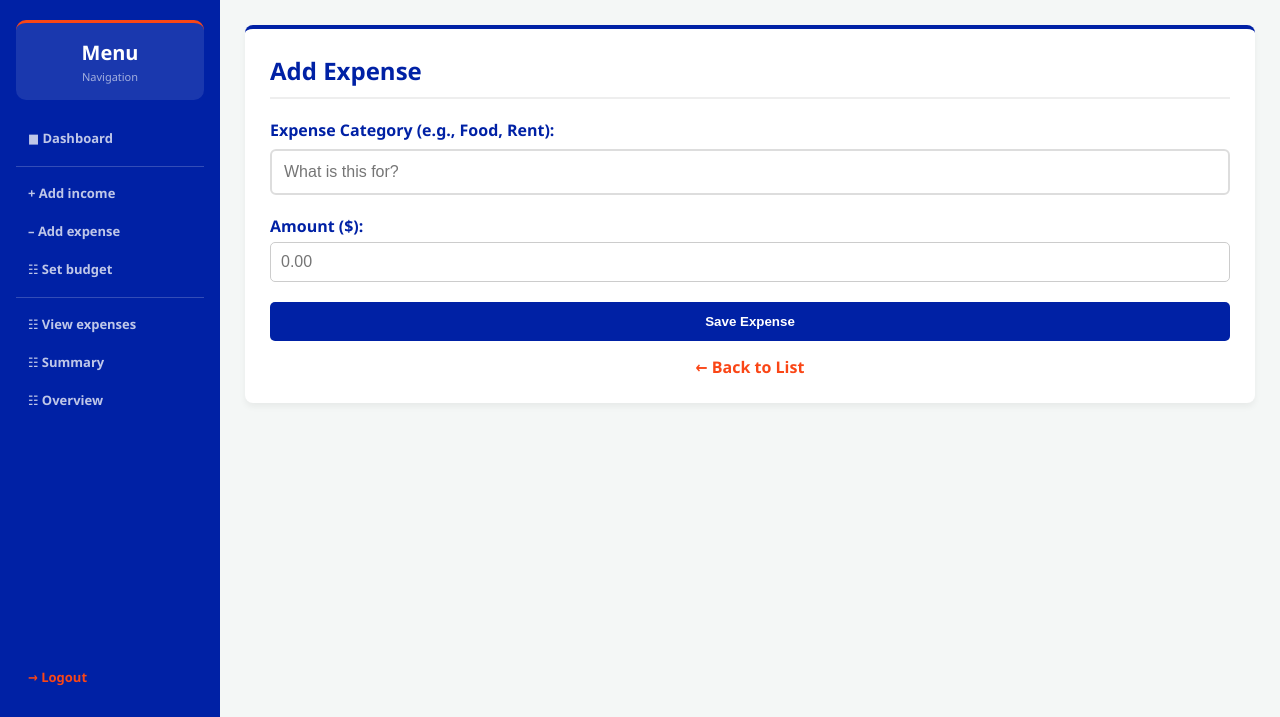
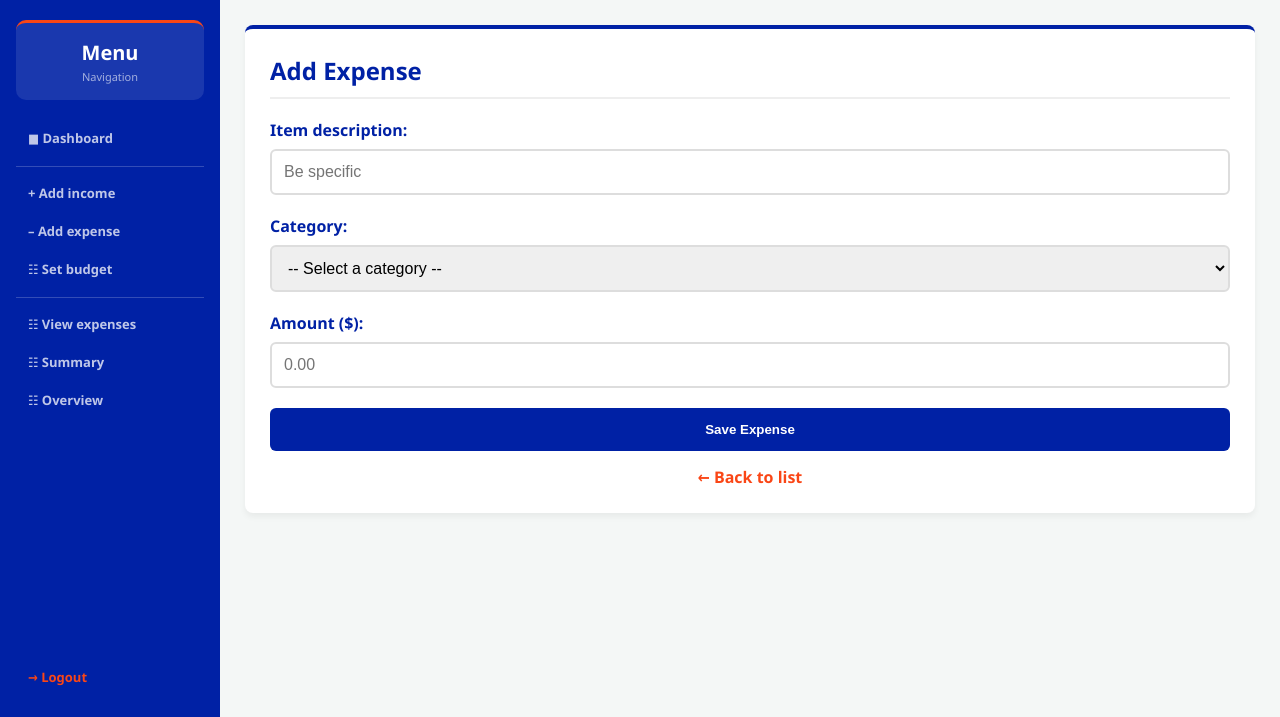
Before and after one commit to akarapanco/student-budget-tracker, a Flask app: page /add_expense in a window 1280 px wide. Shown: the part 83-800 px from the top of the page. Run offline with Flask 3, Linux system fonts and the light colour scheme; a user stored in the database is signed in.

Commit message:
add description field, category badges, pie chart percentages

```diff
--- a/app.py
+++ b/app.py
@@ -11,7 +11,7 @@ data_manager.setup_db()
 @app.route('/')
 def home():
     if 'user_id' in session:
-        return redirect(url_for('dashboard'))
+        return redirect(url_for('view_expenses'))
     return redirect(url_for('login'))
 
 @app.route('/register', methods=['GET', 'POST'])
@@ -34,7 +34,7 @@ def login():
         if user is not None:
             session.permanent = True
             session['user_id'] = user[0]
-            return redirect(url_for('dashboard'))
+            return redirect(url_for('view_expenses'))
         else:
             return render_template('login.html', error_message="Incorrect username or password!")
     return render_template('login.html')
@@ -60,7 +60,7 @@ def add_income():
         amount = request.form['amount']
         if data_manager.add_income(session['user_id'], source, amount):
             session['success_message'] = "Income saved!"
-            return redirect(url_for('dashboard'))
+            return redirect(url_for('view_expenses'))
         else:
             return render_template('add_income.html', error_message="Error saving income. Please try again.")
     return render_template('add_income.html')
@@ -72,9 +72,10 @@ def add_expense():
     if request.method == 'POST':
         amount = request.form['amount']
         category = request.form.get('category', 'Other')
-        if data_manager.add_expense(session['user_id'], category, amount):
+        description = request.form.get('description', '')
+        if data_manager.add_expense(session['user_id'], category, amount, description):
             session['success_message'] = "Expense logged!"
-            return redirect(url_for('dashboard'))
+            return redirect(url_for('view_expenses'))
         else:
             return render_template('add_expense.html', error_message="Error logging expense. Please try again.")
     return render_template('add_expense.html')
@@ -141,14 +142,14 @@ def set_budget():
     if request.method == 'POST':
         selected = request.form.getlist('selected_categories')
         for category in selected:
-            amount = request.form.get(f'amount_{category}', 0)
+            amount = request.form.get('amount_' + category, 0)
             if amount:
                 data_manager.save_category_budget(session['user_id'], category, amount)
         amount = request.form.get('amount', 0)
         if amount:
             data_manager.save_budget(session['user_id'], current_month, amount)
         session['success_message'] = "Budget saved!"
-        return redirect(url_for('dashboard'))
+        return redirect(url_for('view_expenses'))
     existing = data_manager.get_category_budgets(session['user_id'])
     current_budget = data_manager.get_budget(session['user_id'], current_month)
     return render_template('set_budget.html', categories=categories, existing=existing, current_budget=current_budget)
--- a/data_manager.py
+++ b/data_manager.py
@@ -87,13 +87,13 @@ def add_income(user_id, source, amount):
     except Exception as e:
         return False
 
-def add_expense(user_id, category, amount):
+def add_expense(user_id, category, amount, description=""):
     if not is_valid_txn(amount):
         return False
 
     try:
         connection = get_db_connection()
-        connection.execute("INSERT INTO expenses (user_id, category, amount) VALUES (?, ?, ?)", (user_id, category, amount))
+        connection.execute("INSERT INTO expenses (user_id, category, amount, description) VALUES (?, ?, ?, ?)", (user_id, category, amount, description))
         connection.commit()
         connection.close()
         return True
--- a/schema.sql
+++ b/schema.sql
@@ -43,3 +43,14 @@ CREATE TABLE IF NOT EXISTS category_budgets (
     FOREIGN KEY (user_id) REFERENCES users (id),
     UNIQUE(user_id, category)
 );
+
+-- add description to expenses (run manually if table exists)
+CREATE TABLE IF NOT EXISTS expenses_new (
+    expense_id INTEGER PRIMARY KEY AUTOINCREMENT,
+    user_id INTEGER NOT NULL,
+    description TEXT DEFAULT '',
+    category TEXT NOT NULL,
+    amount REAL NOT NULL CHECK(amount > 0),
+    date TIMESTAMP DEFAULT CURRENT_TIMESTAMP,
+    FOREIGN KEY (user_id) REFERENCES users (id)
+);
--- a/templates/add_expense.html
+++ b/templates/add_expense.html
@@ -5,29 +5,31 @@
 {% block content %}
 <div class="card">
     <h2>Add Expense</h2>
+    <form action="/add_expense" method="POST">
+        <label>Item description:</label>
+        <input type="text" name="description" placeholder="Be specific" required>
 
-    <form action="/add_expense" method="POST">
-        <div style="margin-bottom: 15px;">
-            <label for="category">Expense Category (e.g., Food, Rent):</label>
-            <input type="text" name="category" id="category" placeholder="What is this for?" required>
-        </div>
+        <label>Category:</label>
+        <select name="category" required>
+            <option value="">-- Select a category --</option>
+            <option value="Food & Dining">Food & Dining</option>
+            <option value="Transport">Transport</option>
+            <option value="Entertainment">Entertainment</option>
+            <option value="Rent/Utilities">Rent/Utilities</option>
+            <option value="Health & Fitness">Health & Fitness</option>
+            <option value="Education">Education</option>
+            <option value="Shopping">Shopping</option>
+            <option value="Travel">Travel</option>
+            <option value="Other">Other</option>
+        </select>
 
-        <div style="margin-bottom: 15px;">
-            <label for="amount" style="display: block; font-weight: bold; margin-bottom: 5px;">Amount ($):</label>
-            <input type="number" step="0.01" min="0.01" name="amount" id="amount"
-                   placeholder="0.00" required
-                   style="width: 100%; padding: 10px; border-radius: 5px; border: 1px solid #ccc; box-sizing: border-box;">
-        </div>
+        <label>Amount ($):</label>
+        <input type="number" step="0.01" min="0.01" name="amount" placeholder="0.00" required>
 
-        <button type="submit"
-                style="background-color: var(--uf-blue); color: white; border: none; padding: 12px 20px;
-                       border-radius: 5px; cursor: pointer; font-weight: bold; width: 100%;">
-            Save Expense
-        </button>
+        <button type="submit">Save Expense</button>
     </form>
-
-    <p style="margin-top: 15px; text-align: center;">
-        <a href="/view_expenses" class="cta-link">← Back to List</a>
+    <p style="margin-top:15px;text-align:center;">
+        <a href="/view_expenses" class="cta-link">← Back to list</a>
     </p>
 </div>
 {% endblock %}
```
Also changed, not shown: templates/financial_overview.html (+18 -5 lines), templates/view_expenses.html (+20 -15 lines), app_database.db.
